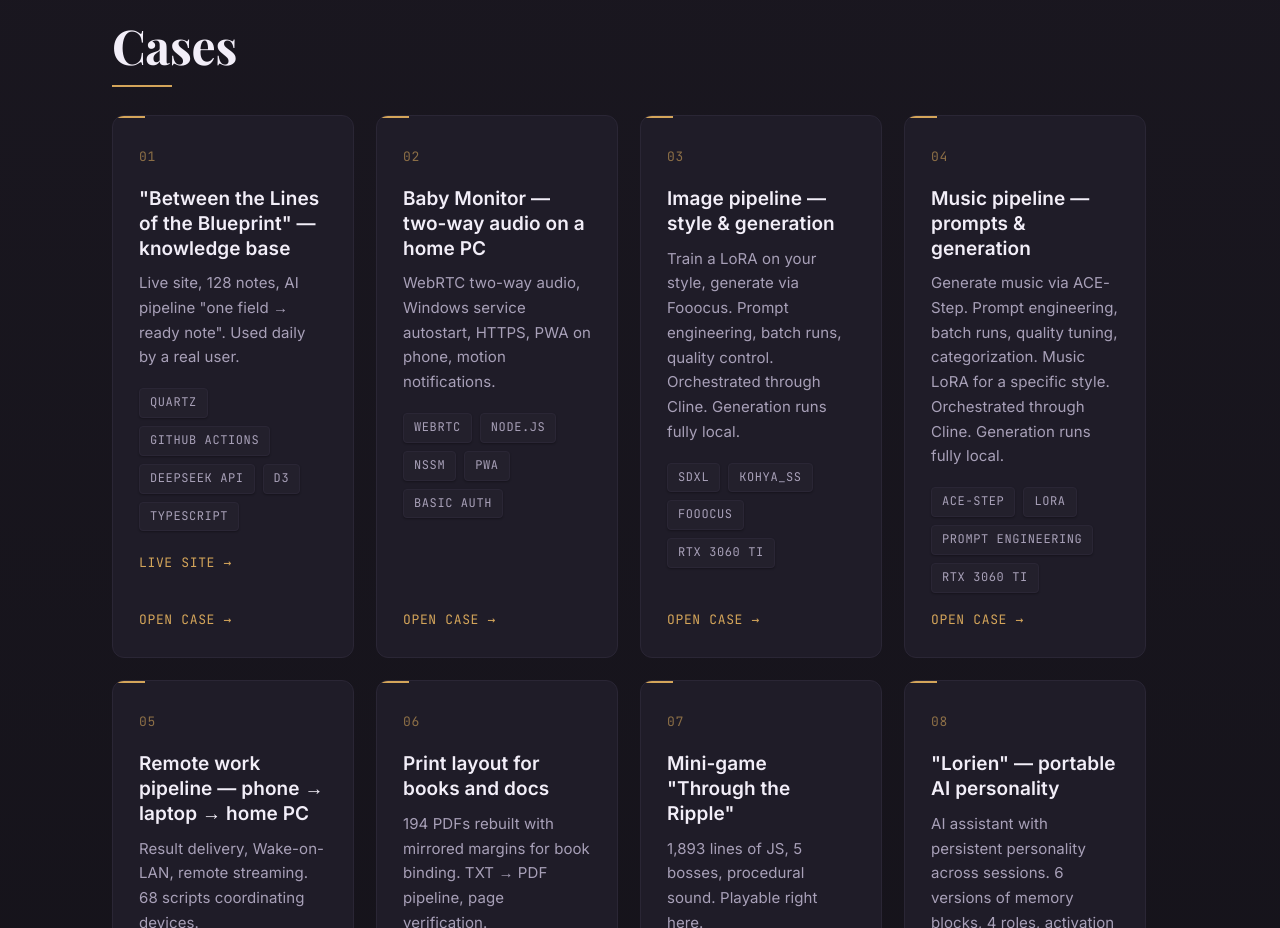
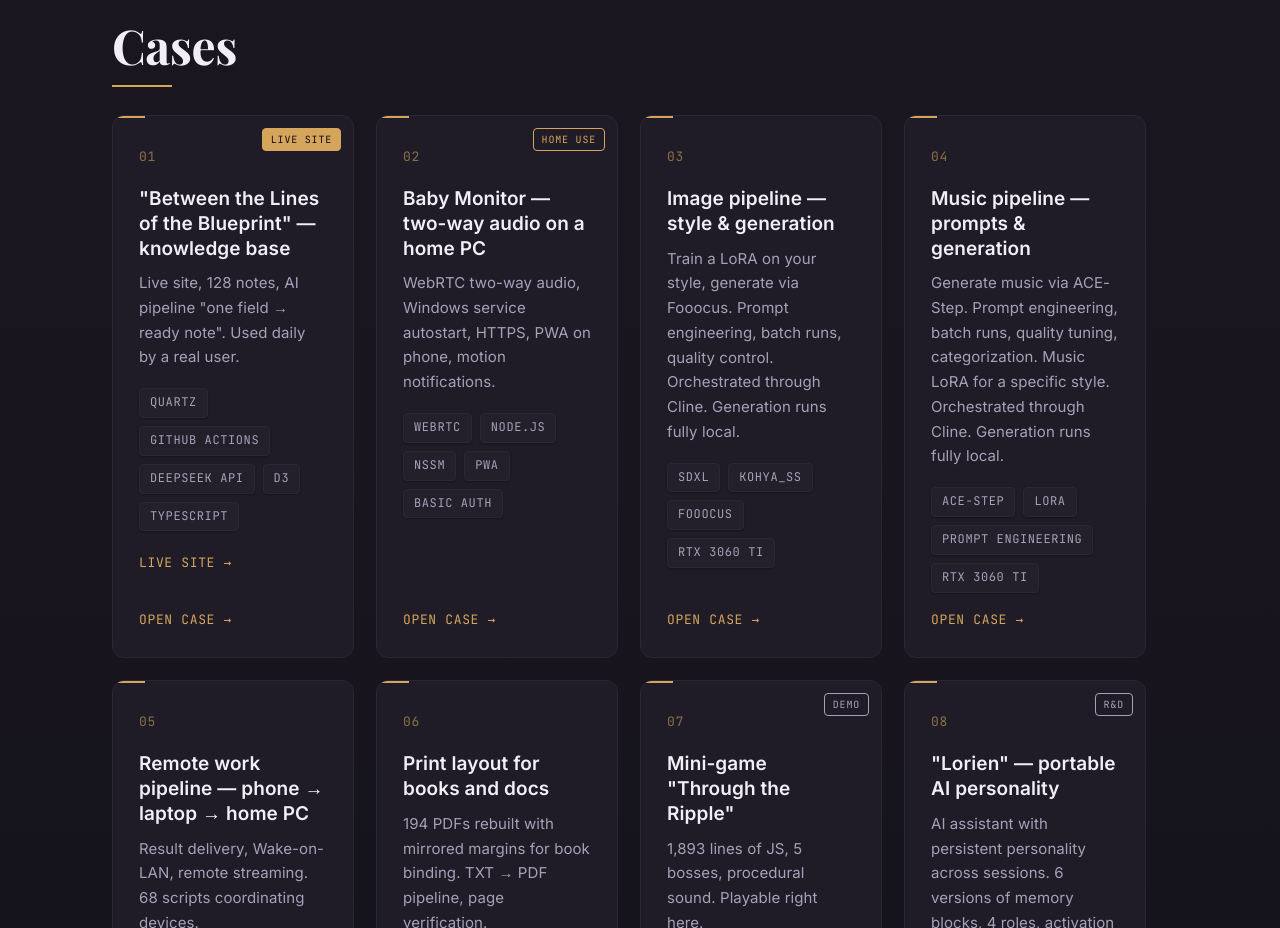
Before and after one commit to frinog1-a11y/izramor, a plain HTML site: page index.html in a window 1280 px wide. Shown: the part 4220-5148 px from the top of the page. Drawn offline with nearby package versions, Linux system fonts and the light colour scheme.

Commit message:
feat(landing):add-status-badges-(LIVE-SITE,-HOME-USE,-DEMO,-RD)

```diff
--- a/index.html
+++ b/index.html
@@ -301,6 +301,7 @@
     <div class="cases-grid">
 
     <article class="card case-card reveal">
+      <span class="badge badge-live mono"><span lang="en">LIVE SITE</span><span lang="ru">ЖИВОЙ САЙТ</span></span>
       <span class="case-num mono">01</span>
       <h3><span lang="en">"Between the Lines of the Blueprint" — knowledge base</span><span lang="ru">«Между строк чертежа» — база знаний</span></h3>
       <p>
@@ -318,6 +319,7 @@
     </article>
 
     <article class="card case-card reveal">
+      <span class="badge badge-home mono"><span lang="en">HOME USE</span><span lang="ru">ДОМАШНЕЕ</span></span>
       <span class="case-num mono">02</span>
       <h3><span lang="en">Baby Monitor — two-way audio on a home PC</span><span lang="ru">Видеокамера — видеоняня на домашнем ПК</span></h3>
       <p>
@@ -398,6 +400,7 @@
     </article>
 
     <article class="card case-card reveal">
+      <span class="badge badge-demo mono"><span lang="en">DEMO</span><span lang="ru">ДЕМО</span></span>
       <span class="case-num mono">07</span>
       <h3><span lang="en">Mini-game "Through the Ripple"</span><span lang="ru">Мини-игра «Сквозь Зыбь»</span></h3>
       <p>
@@ -415,6 +418,7 @@
     </article>
 
     <article class="card case-card reveal">
+      <span class="badge badge-rd mono">R&amp;D</span>
       <span class="case-num mono">08</span>
       <h3><span lang="en">"Lorien" — portable AI personality</span><span lang="ru">«Лориэн» — переносимая личность ИИ</span></h3>
       <p>
--- a/style.css
+++ b/style.css
@@ -699,6 +699,43 @@ body.lang-ru [lang="en"] { display: none !important; }
 
 .cases-grid .case-links { margin-top: auto; }
 
+/* --- status badges on case cards ---------------------------------------- */
+
+.badge {
+  position: absolute;
+  top: 12px;
+  right: 12px;
+  font-family: var(--font-mono);
+  font-size: 10px;
+  letter-spacing: 0.08em;
+  text-transform: uppercase;
+  padding: 3px 8px;
+  border-radius: 4px;
+  border: 1px solid transparent;
+  line-height: 1.5;
+  white-space: nowrap;
+  z-index: 2;
+}
+
+.badge-live {
+  background: var(--amber);
+  color: var(--ink);
+  border-color: var(--amber);
+}
+
+.badge-home {
+  background: transparent;
+  color: var(--amber);
+  border-color: var(--amber);
+}
+
+.badge-demo,
+.badge-rd {
+  background: transparent;
+  color: var(--cream-muted);
+  border-color: var(--cream-muted);
+}
+
 .case-num {
   display: block;
   color: var(--amber);
@@ -998,6 +1035,7 @@ body.lang-ru [lang="en"] { display: none !important; }
   .sec::before, .sec::after { display: none; }
   .cards-grid > .card { flex-basis: 100%; max-width: 100%; min-width: 0; }
   .cases-grid > .case-card { flex-basis: 100%; max-width: 100%; min-width: 0; }
+  .badge { display: none; }
   .steps { grid-template-columns: minmax(0, 1fr); }
   .stats li { padding: 0 16px; }
   .stat-num { font-size: 26px; }
```
